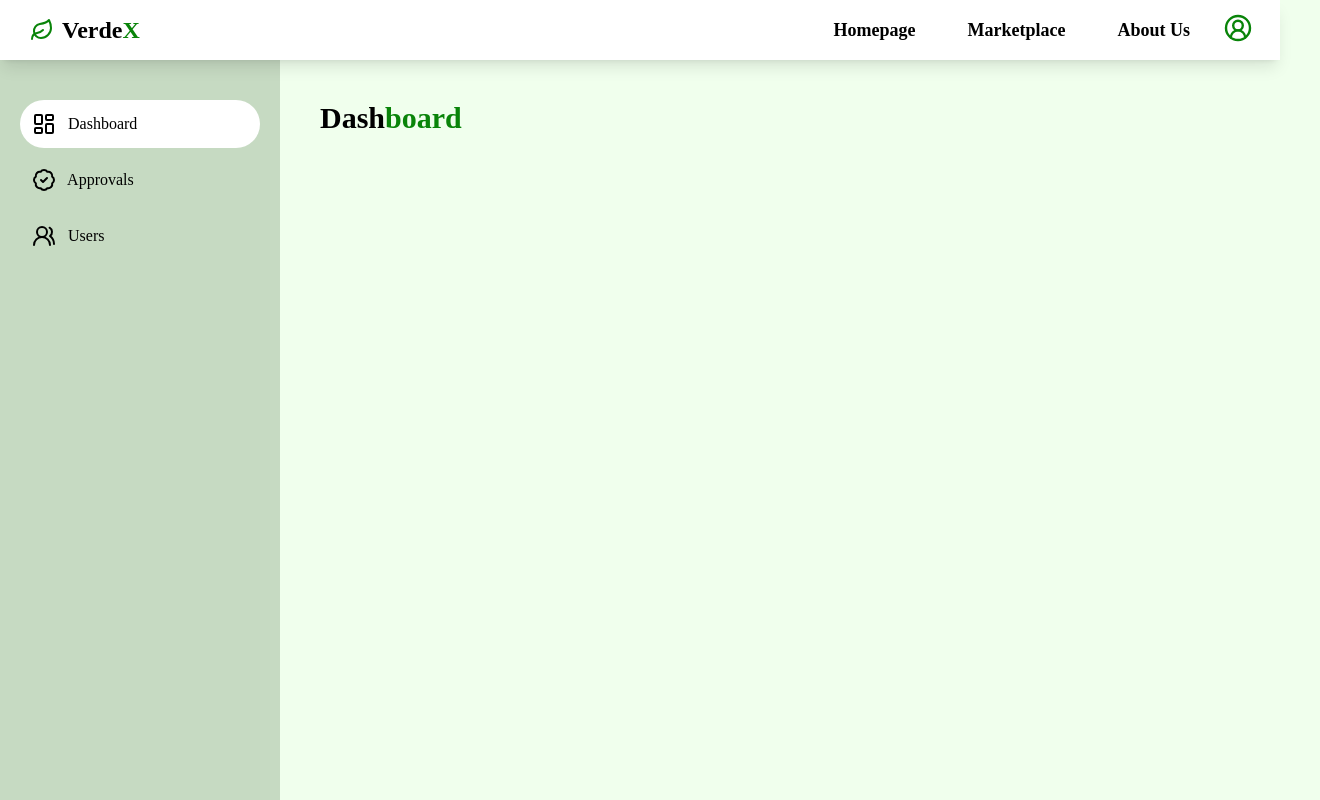
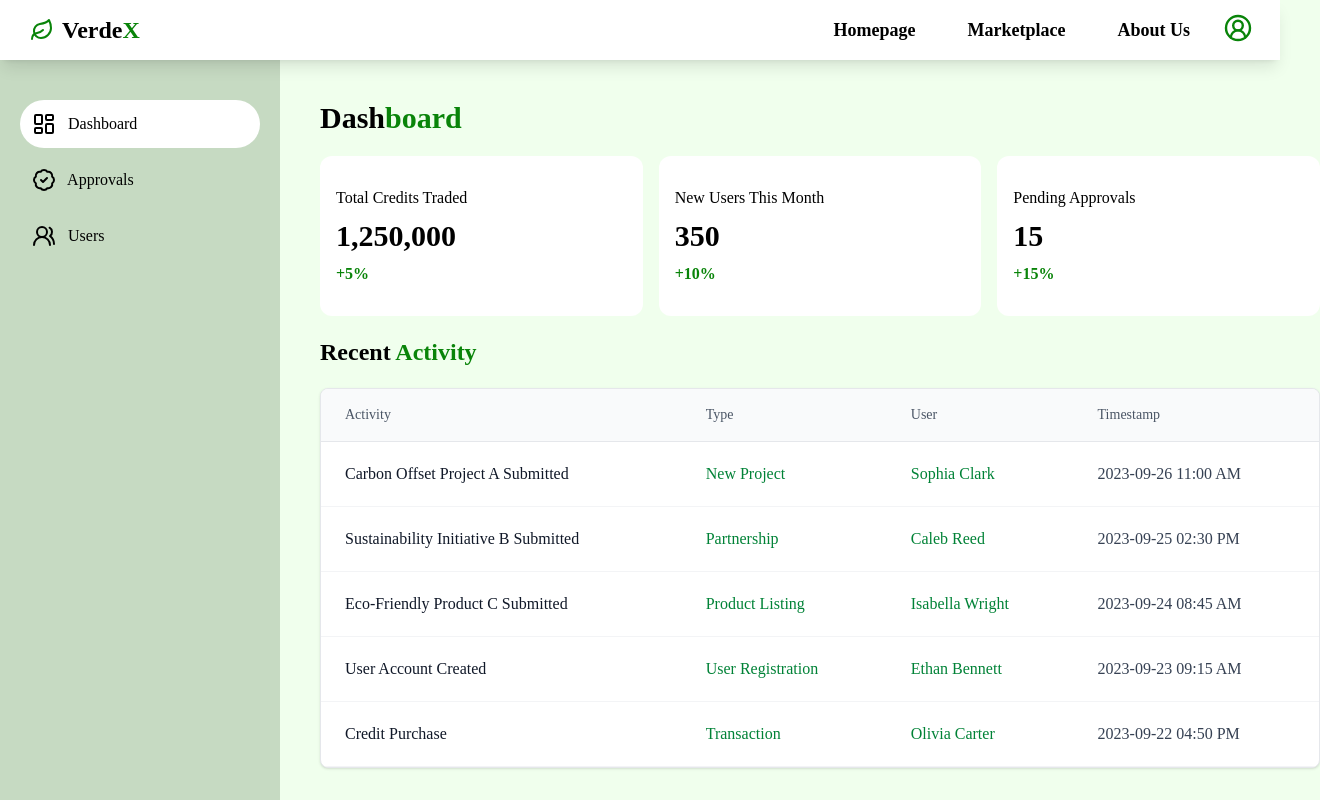
Before and after one commit to Hema-Nath-Reddy/Mini-Project-verdeX, a React (Vite) app in the folder client/: page /admin in a window 1280 px wide. Shown: the top 800 px of the page, 1320 px wide, since content can reach past the window. Built offline with nearby package versions, Linux system fonts and the light colour scheme.

Commit message:
Refactor admin components: remove AddCredits, add ListCredits; enhance layout and data display in AdminDashboard, Approvals, and Users components

```diff
--- a/client/src/components/AddCredits.jsx
+++ b/client/src/components/ListCredits.jsx
@@ -1,13 +1,13 @@
 import React from "react";
 
-const AddCredits = () => {
+const ListCredits = () => {
   return (
     <div className="ml-80 flex flex-col">
       <p className="text-left text-3xl font-extrabold">
-        Add<span className="text-[#098409]">&nbsp;Credits</span>
+        List<span className="text-[#098409]">&nbsp;Credits</span>
       </p>
     </div>
   );
 };
 
-export default AddCredits;
+export default ListCredits;
--- a/client/src/components/TransactionHistory.jsx
+++ b/client/src/components/TransactionHistory.jsx
@@ -45,11 +45,11 @@ const TransactionHistory = () => {
   ];
 
   return (
-    <div className="ml-80 flex flex-col">
+    <div className="ml-80 flex flex-col w-250">
       <p className="text-left text-3xl font-extrabold">
         Transaction<span className="text-[#098409]">&nbsp;History</span>
       </p>
-      <div className="mt-5 bg-white w-245 rounded-lg shadow-sm border border-gray-200 overflow-hidden">
+      <div className="mt-5 bg-white w-full rounded-lg shadow-sm border border-gray-200 overflow-hidden">
         <div className="overflow-x-auto">
           <table className="w-full">
             <thead>
--- a/client/src/components/admincontrols/AdminDashboard.jsx
+++ b/client/src/components/admincontrols/AdminDashboard.jsx
@@ -1,11 +1,87 @@
 import React from "react";
 
 const AdminDashboard = () => {
+  const activityData = [
+    {
+      activity: "Carbon Offset Project A Submitted",
+      type: "New Project",
+      user: "Sophia Clark",
+      timestamp: "2023-09-26 11:00 AM",
+    },
+    {
+      activity: "Sustainability Initiative B Submitted",
+      type: "Partnership",
+      user: "Caleb Reed",
+      timestamp: "2023-09-25 02:30 PM",
+    },
+    {
+      activity: "Eco-Friendly Product C Submitted",
+      type: "Product Listing",
+      user: "Isabella Wright",
+      timestamp: "2023-09-24 08:45 AM",
+    },
+    {
+      activity: "User Account Created",
+      type: "User Registration",
+      user: "Ethan Bennett",
+      timestamp: "2023-09-23 09:15 AM",
+    },
+    {
+      activity: "Credit Purchase",
+      type: "Transaction",
+      user: "Olivia Carter",
+      timestamp: "2023-09-22 04:50 PM",
+    },
+  ];
   return (
-    <div className="ml-80 flex flex-col">
+    <div className="ml-80 flex flex-col w-250">
       <p className="text-left text-3xl font-extrabold">
         Dash<span className="text-[#098409]">board</span>
       </p>
+      <div className="card-container mt-5 flex flex-row justify-between gap-4">
+        <div className="card w-90 px-4 py-6 h-40 bg-white rounded-xl flex flex-col justify-center gap-2">
+          <p className="">Total Credits Traded</p>
+          <h3 className="text-3xl font-bold">1,250,000</h3>
+          <p className="text-[#098409] font-semibold">+5%</p>
+        </div>
+        <div className="card w-90 px-4 py-6 h-40 bg-white rounded-xl flex flex-col justify-center gap-2">
+          <p className="">New Users This Month</p>
+          <h3 className="text-3xl font-bold">350</h3>
+          <p className="text-[#098409] font-semibold">+10%</p>
+        </div>
+        <div className="card w-90 px-4 py-6 h-40 bg-white rounded-xl flex flex-col justify-center gap-2">
+          <p className="">Pending Approvals</p>
+          <h3 className="text-3xl font-bold">15</h3>
+          <p className="text-[#098409] font-semibold">+15%</p>
+        </div>
+      </div>
+      <h2 className="text-left text-2xl font-bold mt-5 mb-5">
+        Recent <span className="text-[#098409]">Activity</span>
+      </h2>
+      <div className="mb-20 bg-white rounded-lg shadow-sm border border-gray-200 overflow-hidden">
+      <div className="overflow-x-auto">
+        <table className="w-full">
+          <thead>
+            <tr className="bg-gray-50 border-b border-gray-200">
+              <th className="text-left py-4 px-6 text-gray-600 font-medium text-sm">Activity</th>
+              <th className="text-left py-4 px-6 text-gray-600 font-medium text-sm">Type</th>
+              <th className="text-left py-4 px-6 text-gray-600 font-medium text-sm">User</th>
+              <th className="text-left py-4 px-6 text-gray-600 font-medium text-sm">Timestamp</th>
+            </tr>
+          </thead>
+          <tbody>
+            {activityData.map((row, index) => (
+              <tr key={index} className="border-b border-gray-100 hover:bg-gray-50">
+                <td className="py-5 px-6 text-gray-900 font-medium">{row.activity}</td>
+                <td className="py-5 px-6 text-green-700">{row.type}</td>
+                <td className="py-5 px-6 text-green-700">{row.user}</td>
+                <td className="py-5 px-6 text-gray-700">{row.timestamp}</td>
+              </tr>
+            ))}
+          </tbody>
+        </table>
+      </div>
+    </div>
     </div>
   );
 };
--- a/client/src/components/admincontrols/Approvals.jsx
+++ b/client/src/components/admincontrols/Approvals.jsx
@@ -1,11 +1,95 @@
 import React from "react";
+import { Check, X } from 'lucide-react'; // Import Check and X icons
 
 const Approvals = () => {
+  const pendingActionsData = [
+    {
+      item: "Carbon Offset Project D",
+      type: "New Project",
+      user: "Ava Thompson",
+      timestamp: "2023-10-01 10:00 AM",
+    },
+    {
+      item: "Sustainability Initiative E",
+      type: "Partnership",
+      user: "Owen Harris",
+      timestamp: "2023-09-30 03:30 PM",
+    },
+    {
+      item: "Eco-Friendly Product F",
+      type: "Product Listing",
+      user: "Chloe Turner",
+      timestamp: "2023-09-29 09:45 AM",
+    },
+    {
+      item: "User Account Update",
+      type: "User Modification",
+      user: "Liam Foster",
+      timestamp: "2023-09-28 10:15 AM",
+    },
+    {
+      item: "Credit Adjustment Request",
+      type: "Transaction",
+      user: "Grace Coleman",
+      timestamp: "2023-09-27 05:50 PM",
+    },
+  ];
+  const handleApprove = (item) => {
+    console.log(`Approved: ${item}`);
+  };
+
+  const handleReject = (item) => {
+    console.log(`Rejected: ${item}`);
+  };
+
   return (
-    <div className="ml-80 flex flex-col">
+    <div className="ml-80 flex flex-col w-250">
       <p className="text-left text-3xl font-extrabold">
         App<span className="text-[#098409]">rovals</span>
       </p>
+      <div className="mt-5 bg-white rounded-lg shadow-sm border border-gray-200 overflow-hidden">
+      <div className="overflow-x-auto">
+        <table className="w-full">
+          <thead>
+            <tr className="bg-gray-50 border-b border-gray-200">
+              <th className="text-left py-4 px-6 text-gray-600 font-medium text-sm">Item</th>
+              <th className="text-left py-4 px-6 text-gray-600 font-medium text-sm">Type</th>
+              <th className="text-left py-4 px-6 text-gray-600 font-medium text-sm">User</th>
+              <th className="text-left py-4 px-6 text-gray-600 font-medium text-sm">Timestamp</th>
+              <th className="text-left py-4 px-6 text-gray-600 font-medium text-sm">Actions</th>
+            </tr>
+          </thead>
+          <tbody>
+            {pendingActionsData.map((row, index) => (
+              <tr key={index} className="border-b border-gray-100 hover:bg-gray-50">
+                <td className="py-5 px-6 text-gray-900 font-medium">{row.item}</td>
+                <td className="py-5 px-6 text-green-700">{row.type}</td>
+                <td className="py-5 px-6 text-green-700">{row.user}</td>
+                <td className="py-5 px-6 text-gray-700">{row.timestamp}</td>
+                <td className="py-5 px-6 flex items-center gap-2"> {/* Adjusted gap for icons */}
+                  {/* Approve button with Check icon */}
+                  <button
+                    onClick={() => handleApprove(row.item)}
+                    className="cursor-pointer flex items-center justify-center p-1 rounded-full text-[#098409] hover:bg-green-100 hover:text-green-700 transition-colors duration-200 focus:outline-none"
+                    title="Approve" // Added for accessibility
+                  >
+                    <Check size={20} /> {/* Adjust size as needed */}
+                  </button>
+                  {/* Reject button with X icon */}
+                  <button
+                    onClick={() => handleReject(row.item)}
+                    className="cursor-pointer flex items-center justify-center p-1 rounded-full text-[#ff5858] hover:bg-red-100 hover:text-red-700 transition-colors duration-200 focus:outline-none"
+                    title="Reject" // Added for accessibility
+                  >
+                    <X size={20} /> {/* Adjust size as needed */}
+                  </button>
+                </td>
+              </tr>
+            ))}
+          </tbody>
+        </table>
+      </div>
+    </div>
     </div>
   );
 };
--- a/client/src/components/admincontrols/Users.jsx
+++ b/client/src/components/admincontrols/Users.jsx
@@ -1,11 +1,82 @@
 import React from "react";
 
 const Users = () => {
+  const usersData = [
+    {
+      username: "Ethan Bennett",
+      role: "Admin",
+      email: "ethan.bennett@example.com",
+      phone: "555-123-4567",
+      status: "Active",
+    },
+    {
+      username: "Sophia Carter",
+      role: "User",
+      email: "sophia.carter@example.com",
+      phone: "555-987-6543",
+      status: "Active",
+    },
+    {
+      username: "Caleb Murphy",
+      role: "User",
+      email: "caleb.murphy@example.com",
+      phone: "555-246-8013",
+      status: "Inactive",
+    },
+    {
+      username: "Isabella Hayes",
+      role: "Moderator",
+      email: "isabella.hayes@example.com",
+      phone: "555-369-1470",
+      status: "Active",
+    },
+    {
+      username: "Jackson Reed",
+      role: "User",
+      email: "jackson.reed@example.com",
+      phone: "555-159-7530",
+      status: "Active",
+    },
+  ];
   return (
-    <div className="ml-80 flex flex-col">
+    <div className="ml-80 flex flex-col w-250">
       <p className="text-left text-3xl font-extrabold">
         User<span className="text-[#098409]">s</span>
       </p>
+            <div className="mt-5 bg-white rounded-lg shadow-sm border border-gray-200 overflow-hidden">
+<div className="overflow-x-auto">
+        <table className="w-full">
+          <thead>
+            <tr className="bg-gray-50 border-b border-gray-200">
+              <th className="text-left py-4 px-6 text-gray-600 font-medium text-sm">Username</th>
+              <th className="text-left py-4 px-6 text-gray-600 font-medium text-sm">Role</th>
+              <th className="text-left py-4 px-6 text-gray-600 font-medium text-sm">Email</th>
+              <th className="text-left py-4 px-6 text-gray-600 font-medium text-sm">Phone</th>
+              <th className="text-left py-4 px-6 text-gray-600 font-medium text-sm">Status</th>
+            </tr>
+          </thead>
+          <tbody>
+            {usersData.map((row, index) => (
+              <tr key={index} className="border-b border-gray-100 hover:bg-gray-50">
+                <td className="py-5 px-6 text-gray-900 font-medium">{row.username}</td>
+                <td className="py-5 px-6 text-green-700">{row.role}</td>
+                <td className="py-5 px-6 text-green-700">{row.email}</td>
+                <td className="py-5 px-6 text-gray-700">{row.phone}</td>
+                <td className="py-5 px-6">
+                  <span className={`text-xs font-semibold px-3 py-1.5 rounded-full ${
+                    row.status === 'Active'
+                      ? 'bg-green-100 text-green-800'
+                      : 'bg-gray-100 text-gray-800'
+                  }`}>
+                    {row.status}
+                  </span>
+                </td>
+              </tr>
+            ))}
+          </tbody>
+        </table>
+      </div>
+      </div>
     </div>
   );
 };
--- a/client/src/pages/Account.jsx
+++ b/client/src/pages/Account.jsx
@@ -2,7 +2,7 @@ import React, { useState } from "react";
 import { Settings, History, Info, CirclePlus } from "lucide-react";
 import AccountSettings from "../components/AccountSettings";
 import TransactionHistory from "../components/TransactionHistory";
-import AddCredits from "../components/AddCredits";
+import ListCredits from "../components/ListCredits";
 import Overview from "../components/Overview";
 
 const Account = () => {
@@ -17,7 +17,7 @@ const Account = () => {
       case "history":
         return <TransactionHistory />;
       case "credits":
-        return <AddCredits />;
+        return <ListCredits />;
       default:
         return null;
     }
@@ -43,7 +43,7 @@ const Account = () => {
           onClick={() => setView("credits")}
           className={`left-nav-links text-left text-l font-medium cursor-pointer p-3 rounded-4xl flex ${view === "credits" ? "bg-white" : ""}`}
         >
-          <CirclePlus /> &nbsp;&nbsp; Add Credits
+          <CirclePlus /> &nbsp;&nbsp; List Credits
         </button>
         <button
           onClick={() => setView("settings")}
--- a/client/src/pages/Admin.jsx
+++ b/client/src/pages/Admin.jsx
@@ -21,7 +21,7 @@ const Admin = () => {
   };
 
   return (
-    <div className="flex flex-row h-screen w-full mt-10">
+    <div className="flex flex-row h-full w-full mt-10">
       <div className="left-nav h-full w-70 flex flex-col gap-2 mt-15 text-left px-5 py-10">
         <button
           onClick={() => setView("dashboard")}
```
Also changed, not shown: client/src/components/Overview.jsx (+6 -6 lines).
